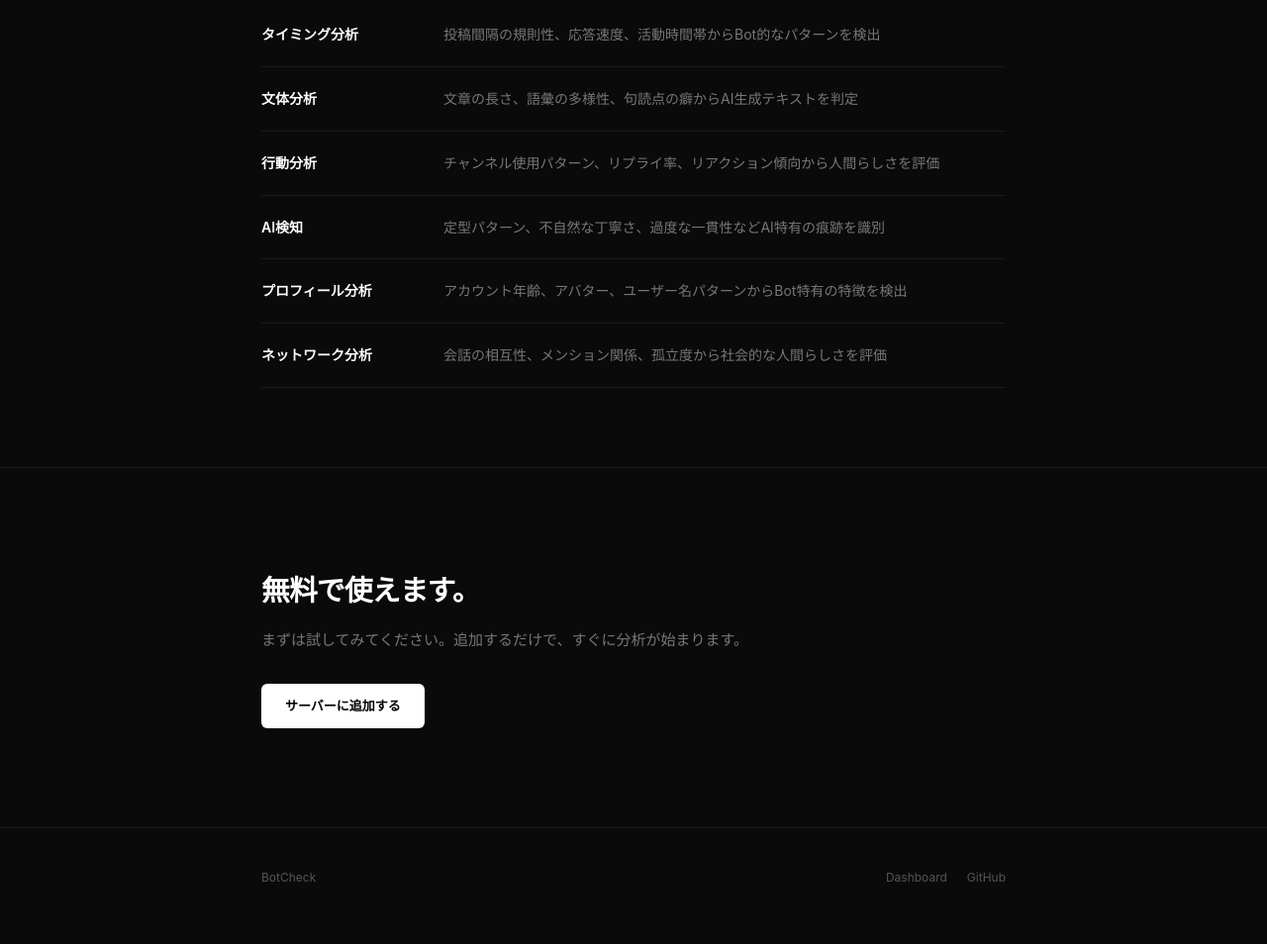
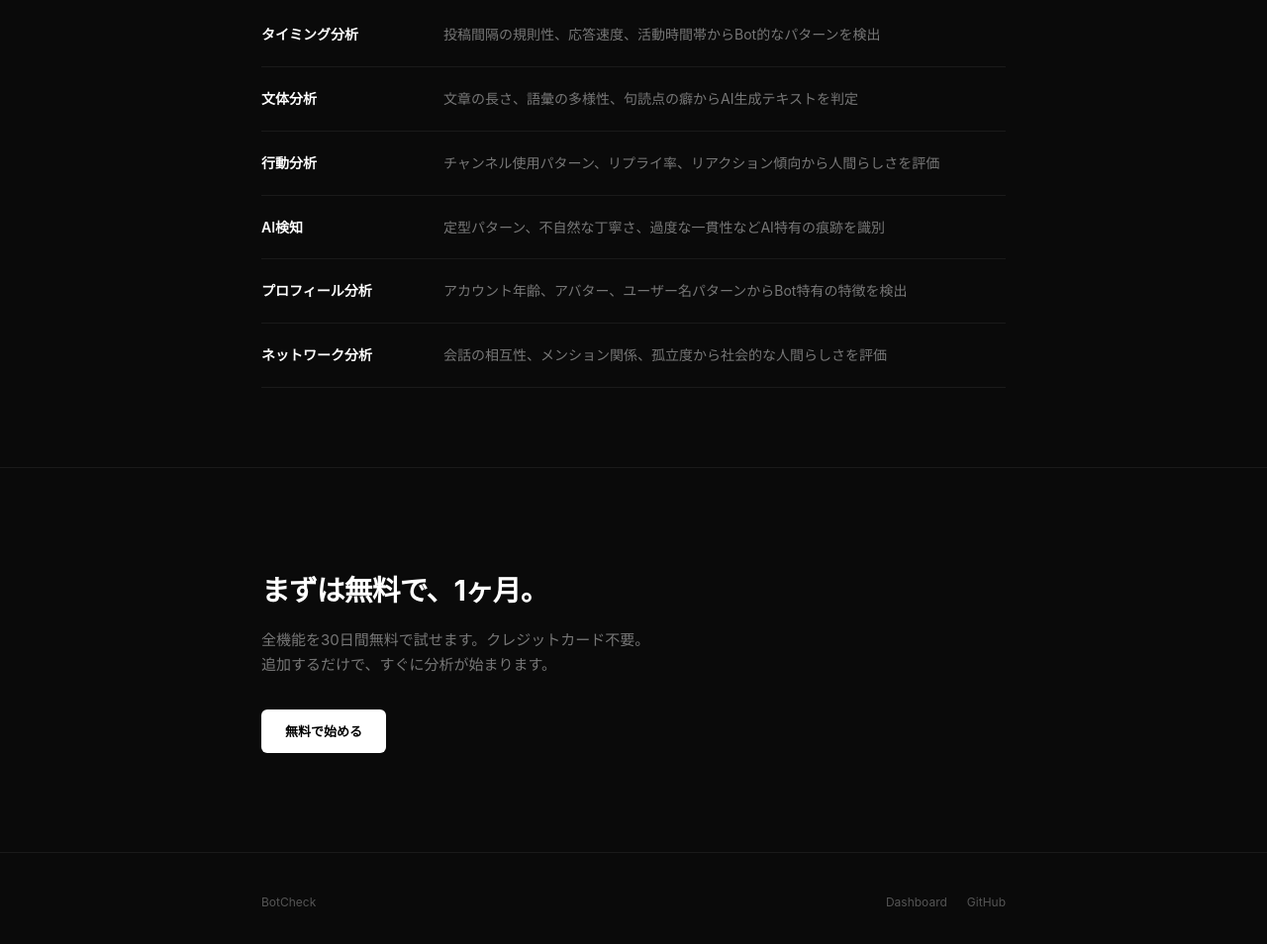
Before and after one commit to tokagemushi999/botcheck, a plain HTML site: page static/lp/index.html in a window 1280 px wide. Shown: the part 1937-2891 px from the top of the page at 99% size. Drawn offline with Linux system fonts and the light colour scheme.

Commit message:
update: LP CTA - free trial messaging

```diff
--- a/static/lp/index.html
+++ b/static/lp/index.html
@@ -425,10 +425,10 @@
 
     <section class="cta-bottom">
         <div class="container">
-            <h2>無料で使えます。</h2>
-            <p>まずは試してみてください。追加するだけで、すぐに分析が始まります。</p>
+            <h2>まずは無料で、1ヶ月。</h2>
+            <p>全機能を30日間無料で試せます。クレジットカード不要。<br>追加するだけで、すぐに分析が始まります。</p>
             <a href="https://discord.com/oauth2/authorize?client_id=1474728574320640011&permissions=2147559424&scope=bot+applications.commands"
-               class="btn btn-primary" target="_blank">サーバーに追加する</a>
+               class="btn btn-primary" target="_blank">無料で始める</a>
         </div>
     </section>
 
```
